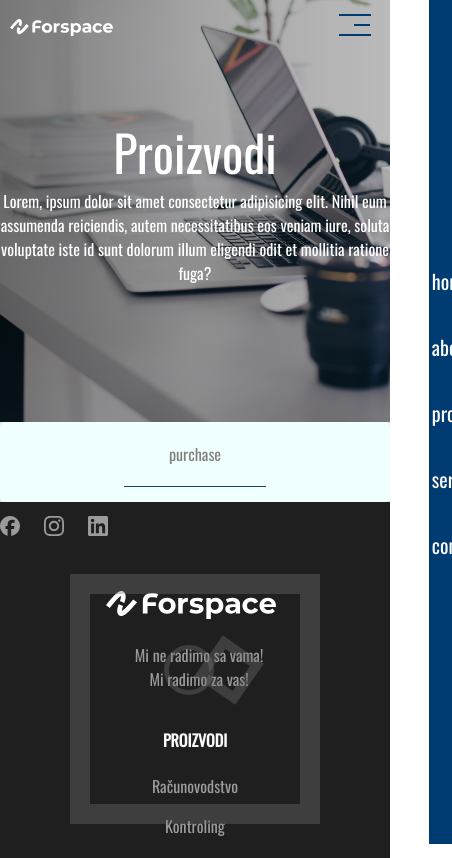
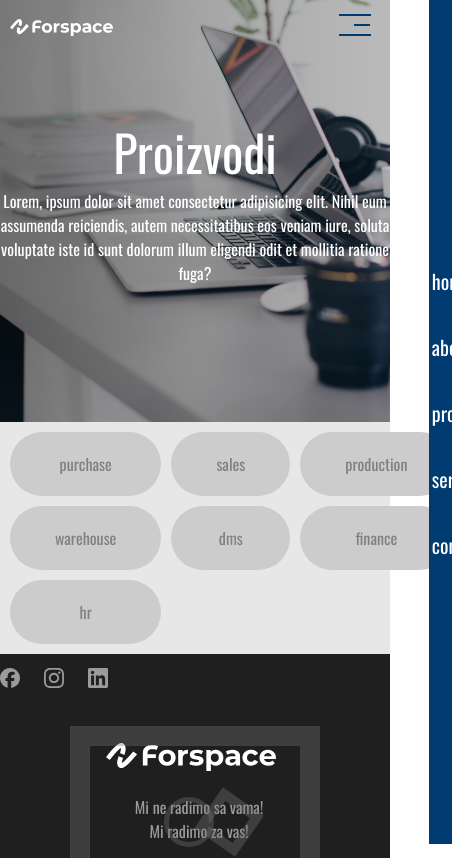
Before and after one commit to Halcooo/forspace-solutions, a Vue app: page /products in a window 390 px wide. Shown: the top 858 px of the page, 452 px wide, since content can reach past the window. Built offline with nearby package versions, Linux system fonts and the light colour scheme.

Commit message:
opet dsafdas

```diff
--- a/src/locales/bs.json
+++ b/src/locales/bs.json
@@ -90,6 +90,6 @@
   "production":"Proizvodnja",
   "warehouse":"Skladište",
   "dms":"DMS",
-  "finance":"Finansije i računovodstvo",
-  "hr":"HR & plaće"
+  "finance":"Finansije",
+  "hr":"HR"
 }
--- a/src/views/ProductsView.vue
+++ b/src/views/ProductsView.vue
@@ -50,12 +50,8 @@ export default {};
   align-items: center;
   text-align: center;
   h1 {
-    // margin-top: 7%;
     font-size: 50px;
     color: white;
-  }
-  p {
-    // font-size: 22px;
   }
 }
 
@@ -87,16 +83,21 @@ export default {};
     // border-radius: 50px;
   }
 }
-@media only screen and (max-width: 600px) {
+@media only screen and (max-width: 567px) {
+  .content {
+    height: 100%;
+  }
   .items {
-    flex-direction: column;
+    display: grid;
+    grid-template-columns: repeat(3, 2fr);
     width: 100%;
-    transform: translate(0px, 0px);
-    background: azure;
+    padding: 10px;
   }
   a {
     text-align: center;
-    border-bottom: 1px solid #25435b;
+    // border-bottom: 1px solid #25435b;
+    border-radius: 50px;
+    background-color: #ccc;
     padding: 2px;
   }
 }
```
